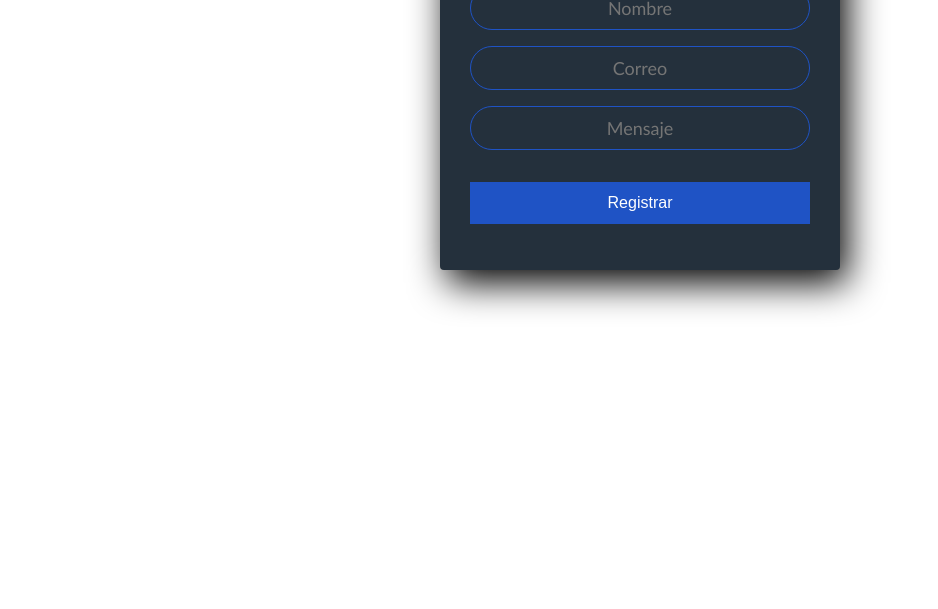
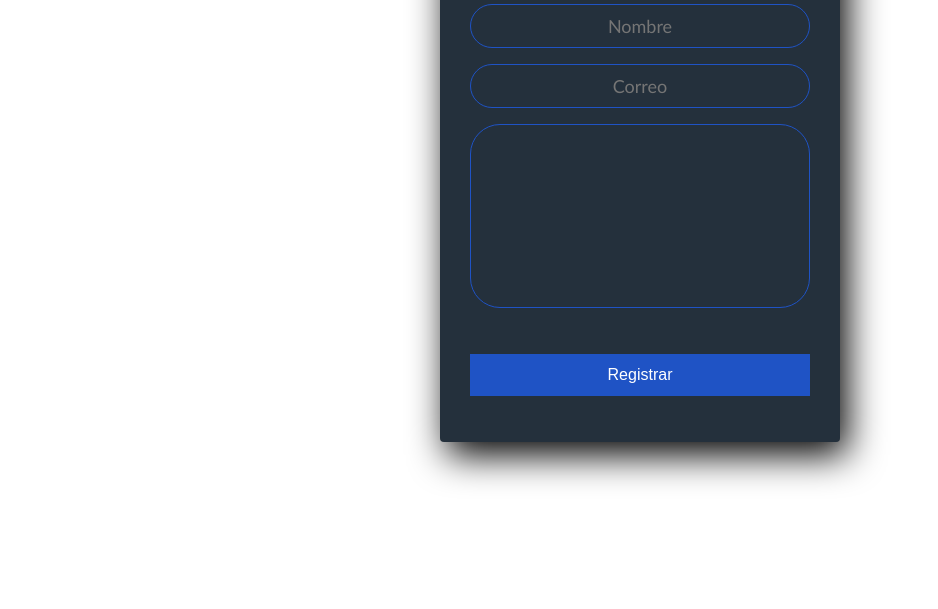
Before and after one commit to Emmanuelupq/Contacto, a plain HTML site: page Index.html in a window 1280 px wide. Shown: the part 191-800 px from the top of the page, without its empty margins (0-938 px from the left). Drawn offline with Linux system fonts and the light colour scheme.

Commit message:
Update Index.html

```diff
--- a/Index.html
+++ b/Index.html
@@ -1,6 +1,7 @@
 <!DOCTYPE html>
 <html lang="en">
 	<head>
+*
 
 		<!-- Required meta tags -->
 		<meta charset="utf-8">
@@ -12,17 +13,10 @@
 <body>
   <section class="form-register">
     <h4>Formulario Registro</h4>
-		<form name="contact" method="POST" data-netlify="true">
-<input class="controls" type="text" name="Nombre" id="nombres" placeholder="Nombre"
- method="POST" data-netlify="true">
-    <input class="controls" type="email" name="Correo" id="correo" placeholder="Correo"
-     name="name" /></label>
-
-    <input class="controls" type="message" name="Mensaje" id="correo" placeholder="Mensaje"
-     name="email" /></label>
-
+    <input class="controls" type="text" name="name" id="name" placeholder="Nombre">
+    <input class="controls" type="email" name="Email" id="correo" placeholder="Correo">
+    <input class="controlsp"<textarea name="message"></textarea id="" placeholder="Mensaje">
     <input class="botons" type="submit" value="Registrar">
-
   </section>
     </form>
     </body>
```
Lines whose indentation alone changed are shown as unchanged.
